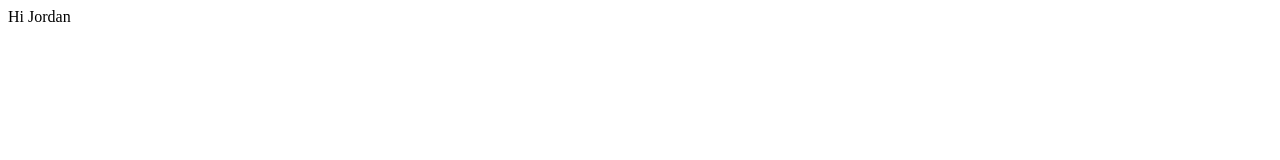
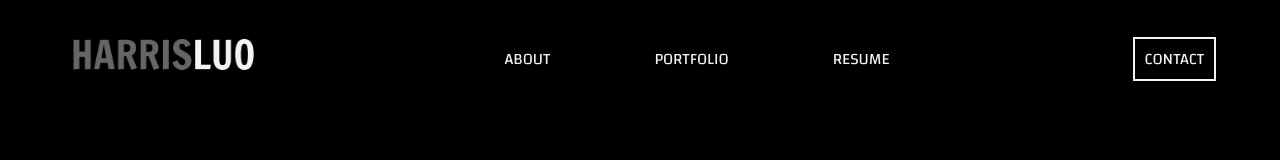
Before and after one commit to harrisluo/harrisluo.github.io, a plain HTML site: page index.html in a window 1280 px wide. Drawn offline with Linux system fonts and the light colour scheme; a web font is replaced by a local one.

Commit message:
Added navbar

```diff
--- /dev/null
+++ b/css/styles.css
@@ -0,0 +1,92 @@
+@import url('https://fonts.googleapis.com/css?family=Changa|Francois+One&display=swap');
+
+* {
+	box-sizing: border-box;
+	margin: 0;
+	padding: 0;
+	background-color: black;
+}
+
+.navbar {
+	display: flex;
+	justify-content: space-between;
+	align-items: center;
+	padding: 30px 5%;
+}
+
+.logo {
+	height: 48px;
+}
+
+.navbar li, a {
+	font-family: "Changa", sans-serif;
+	font-size: 16px;
+	color: #f3f3f3;
+	text-decoration: none;
+}
+
+.logo {
+	cursor: pointer;
+	transition: all 0.3s ease 0s;
+}
+
+.logo:hover {
+	opacity: 0.6;
+	filter: alpha(opacity=60);
+}
+
+.navbar-links {
+	list-style: none;
+}
+
+.navbar-links li {
+	display: inline-block;
+	padding: 0px, 20px;
+	margin: 0px 50px;
+}
+
+.navbar-links li a {
+	transition: all 0.3s ease 0s;
+}
+
+.navbar-links li a:hover {
+	color: #ffbe6e;
+}
+
+.contact-button {
+	border: solid;
+	border-width: 2px;
+	border-color: #f3f3f3;
+	padding: 5px 10px;
+	transition: all 0.3s ease 0s;
+}
+
+.contact-button:hover {
+	color: #ffbe6e;
+	border-color: #ffbe6e;
+}
+
+/*.navbar-links {
+	list-style-type: none;
+	margin: 0;
+	padding: 0;
+	overflow: hidden;
+	background-color: #000000;
+}
+
+.navbar-links li {
+	float: left;
+}
+
+.navbar-links a {
+	display: block;
+	color: #ffffff;
+	text-align: center;
+	padding: 10px 24px;
+	text-decoration: none;
+	font-family: 'Changa', sans-serif;
+}
+
+.navbar-links a:hover {
+	color: #ffbe6e;
+}*/
--- a/index.html
+++ b/index.html
@@ -1,12 +1,46 @@
 <!DOCTYPE html>
 <html>
+	<head>
+		<meta charset="UTF-8">
+		<meta http-equiv="X-UA-Compatible" content="IE=edge">
 
-<head>
-  <title>Harris Luo</title>
-</head>
+		<title>Harris Luo</title>
+		<meta name="description" content="Harris Luo">
+		<meta name="viewport" content="width=device-width, initial-scale=1">
 
-<body>
-Hi Jordan
-</body>
+  	<link href="css/styles.css" rel="stylesheet" type="text/css">
+		<!-- <link href="https://fonts.googleapis.com/css?family=Changa|Francois+One&display=swap" rel="stylesheet"> -->
+	</head>
 
+
+	<body>
+		<header>
+			<!-- Navigation Bar: Home | About | Portfolio | Contact -->
+			<div class="navbar">
+				<a href="https://harrisluo.me"><img class="logo" src="images/HARRISLUO.png" alt="HARRISLUO"></a>
+				<nav>
+					<ul class="navbar-links">
+						<li><a href="#">ABOUT</a></li>
+						<li><a href="#">PORTFOLIO</a></li>
+						<li><a href="#">RESUME</a></li>
+					</ul>
+				</nav>
+				<a class="contact-button" href="#">CONTACT</a>
+			</div>
+		</header>
+
+
+		<main>
+			<section id="top-section">
+			</section>
+			<section id="about-me">
+			</section>
+			<section id="portfolio">
+			</section>
+			<section id="contact">
+		</main>
+		<footer>
+
+		</footer>
+	</body>
 </html>
```
Also changed, not shown: images/HARRISLUO.png (added), 1 other file.
